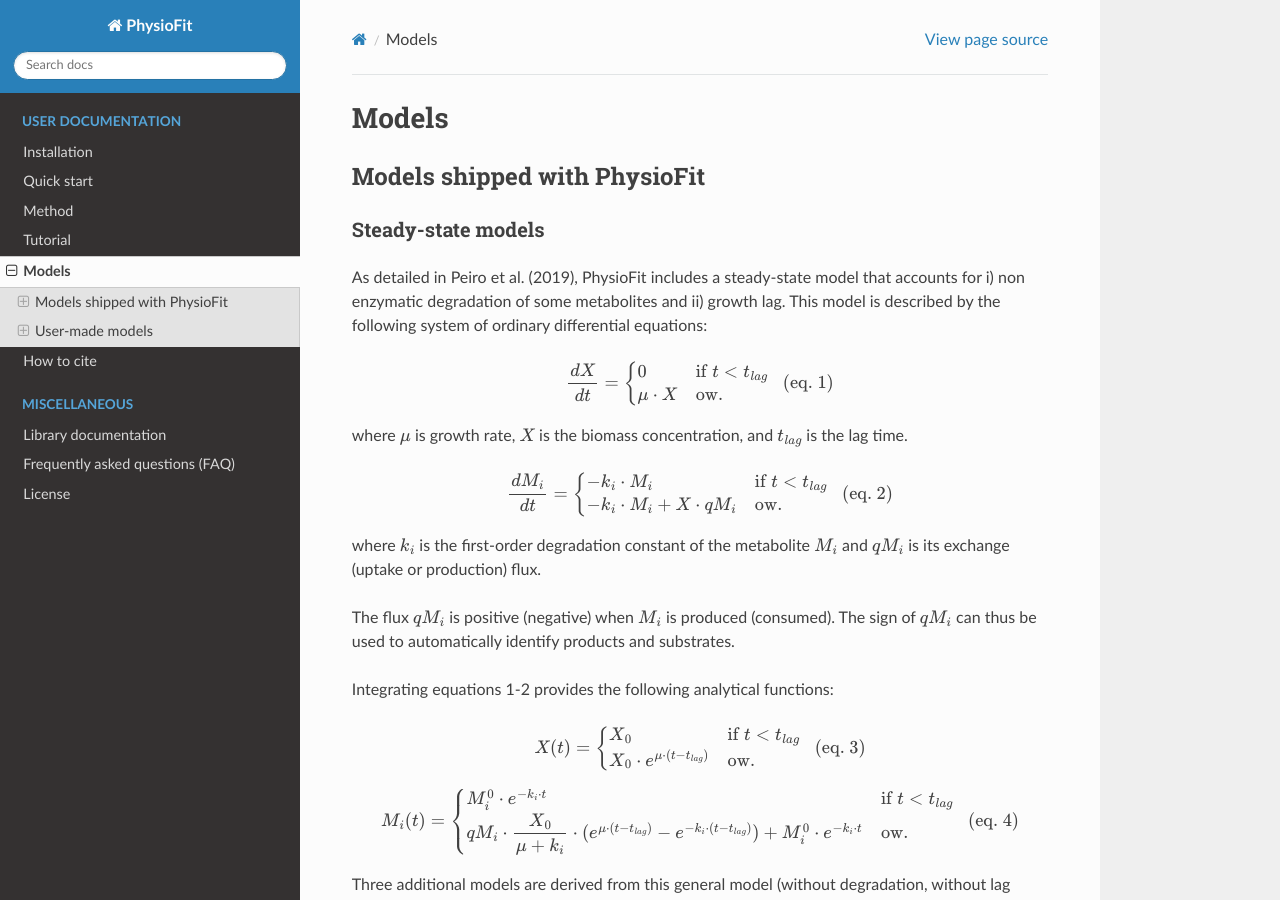
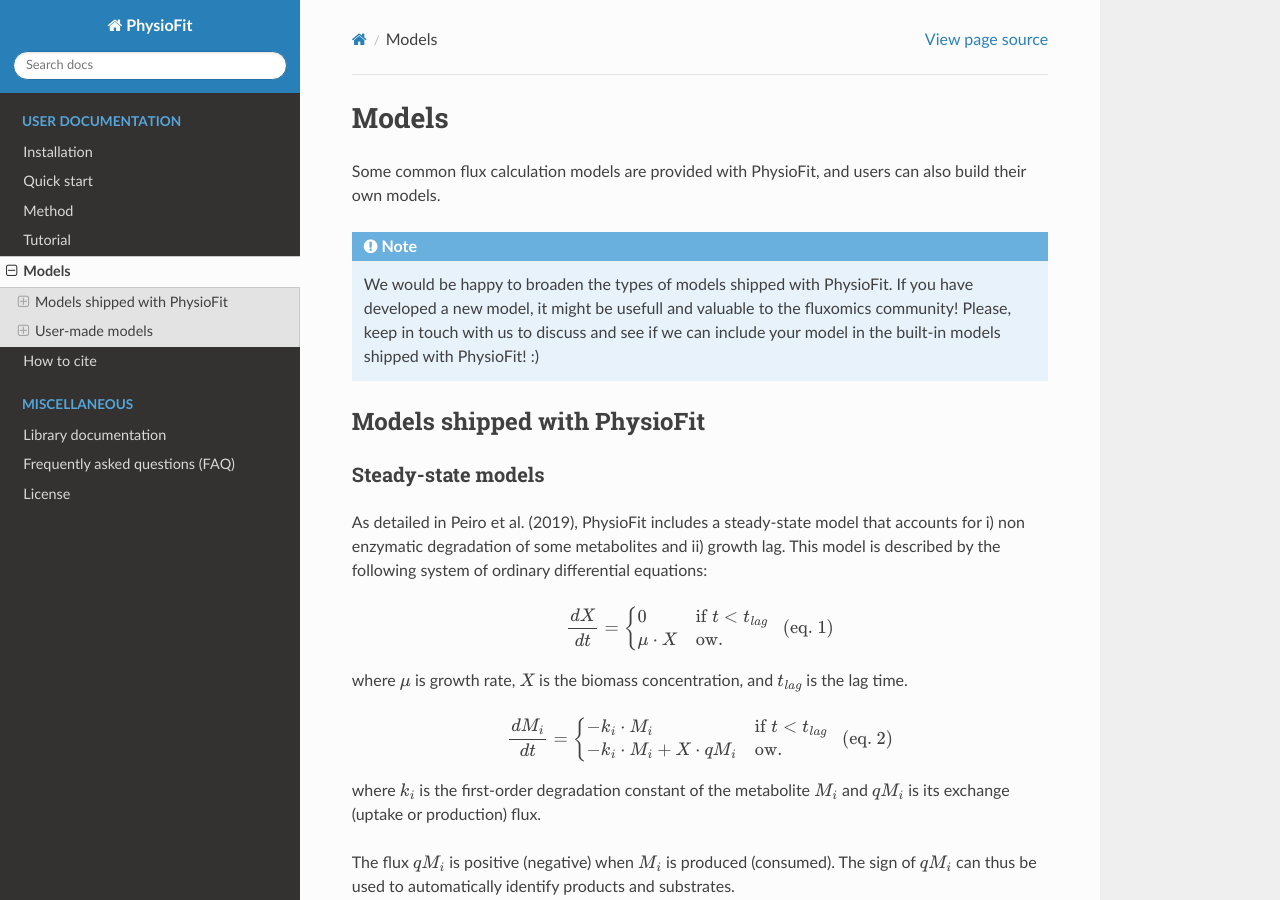
Before and after one commit to MetaSys-LISBP/PhysioFit, a Sphinx documentation site: the page built from docs/models.rst, in a window 1280 px wide and 900 px high. Built offline with Sphinx 7.4.7 and the Read the Docs theme 2.0.0, drawn with Linux system fonts in a browser that asks for light colours.

Commit message:
update doc

```diff
--- a/docs/models.rst
+++ b/docs/models.rst
@@ -1,5 +1,11 @@
 Models
 =========
+
+Some common flux calculation models are provided with PhysioFit, and users can also build their own models.
+
+.. note:: We would be happy to broaden the types of models shipped with PhysioFit. If you have developed a new model, it might be
+          usefull and valuable to the fluxomics community! Please, keep in touch with us to discuss and see if we can include your
+          model in the built-in models shipped with PhysioFit! :)
 
 
 Models shipped with PhysioFit
```
